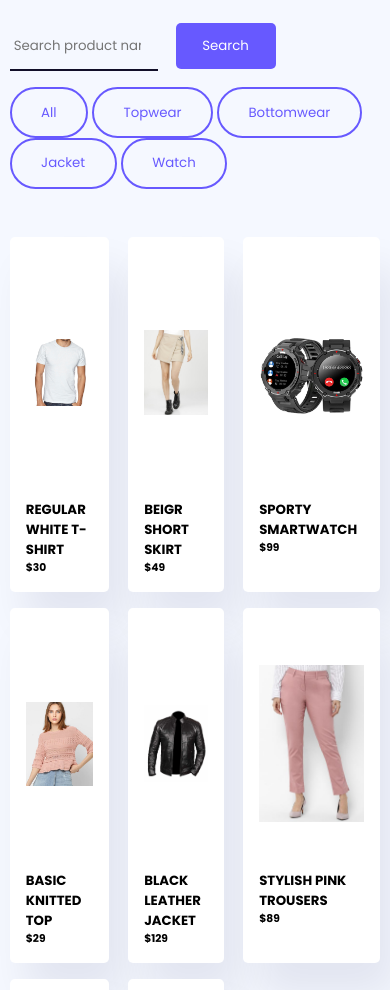
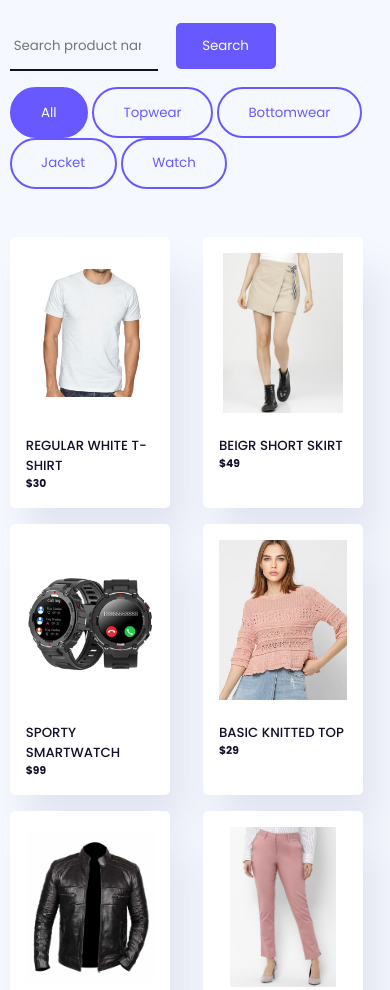
Before and after one commit to Abhishek-Kolpkar/Product-Filter-Search, a plain HTML site: page index.html in a window 390 px wide. Shown: the top 990 px of the page. Drawn offline with Linux system fonts and the light colour scheme.

Commit message:
Product Filter & Search

```diff
--- a/script.js
+++ b/script.js
@@ -84,3 +84,65 @@ for (let i of products.data) {
   card.appendChild(container);
   document.getElementById("products").appendChild(card);
 }
+
+// parameter passes from button(parameter same as category)
+function filterProduct(value) {
+  // button class code
+  let buttons = document.querySelectorAll(".button-value");
+  buttons.forEach((button) => {
+    // check if value equals innerText
+    if (value.toUpperCase() == button.innerText.toUpperCase()) {
+      button.classList.add("active");
+    } else {
+      button.classList.remove("active");
+    }
+  });
+
+  // select all cards
+  let elements = document.querySelectorAll(".card");
+  // loop through all cards
+  elements.forEach((ele) => {
+    // display all cards on 'all' button click
+    if (value == "all") {
+      ele.classList.remove("hide");
+    } else {
+      // check if element contains category class
+      if (ele.classList.contains(value)) {
+        // display element based on category
+        ele.classList.remove("hide");
+      } else {
+        // hide other element
+        ele.classList.add("hide");
+      }
+    }
+  });
+}
+
+// search button click
+document.getElementById("search").addEventListener("click", () => {
+  // initializations
+  let searchInput = document.getElementById("search-input").value;
+  let elements = document.querySelectorAll(".product-name");
+  let cards = document.querySelectorAll(".card");
+
+  // loop through all elements
+  elements.forEach((ele, index) => {
+    // check if text includes the search value
+    if (ele.innerText.includes(searchInput.toUpperCase())) {
+      // display matching card
+      cards[index].classList.remove("hide");
+    } else {
+      // hide other cards
+      cards[index].classList.add("hide");
+    }
+
+    console.log(ele.innerText.includes(searchInput.toUpperCase()));
+  });
+
+  console.log(searchInput);
+});
+
+// Initially display all products
+window.onload = () => {
+  filterProduct("all");
+};
--- a/style.css
+++ b/style.css
@@ -59,7 +59,7 @@ body{
 #products{
   display: grid;
   grid-template-columns: auto auto auto;
-  grid-column-gap: 1.2em;
+  grid-column-gap: 1em;
   padding: 2em 0;
 }
 .card{
@@ -78,4 +78,36 @@ img{
   object-fit: contain;
   height: 15em;
 }
+
+.container{
+  padding-top: 1em;
+  color: #110f29;
+}
+.container h5{
+  font-weight: 500;
+}
+.hide{
+  display: none
+  ;
+}
 /*********************************** general CSS end ***********************************/
+
+
+/*********************************** Media-query start ***********************************/
+
+@media screen and (max-width: 720px) {
+  img{
+    max-width: 100%;
+    object-fit: contain;
+    height: 10em;
+  }
+  .card{
+    max-width: 10em;
+    margin-top: 1em;
+  }
+  #products{
+    grid-template-columns: auto auto;
+    grid-column-gap: 1em;
+  }
+}
+/*********************************** Media-query end ***********************************/
```
